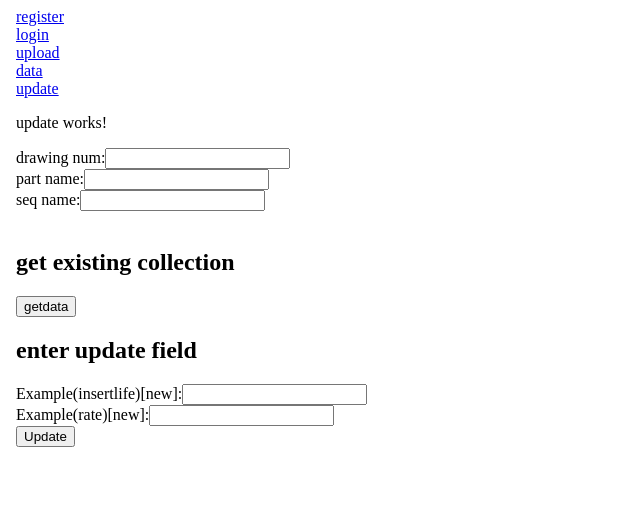
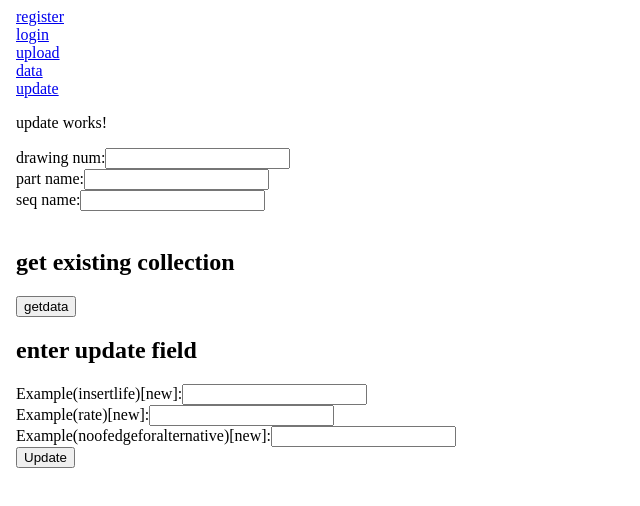
Before and after one commit to Sankamethra/project, an Angular app: page /update in a window 1280 px wide. Shown: the top 506 px of the page, without its empty margins (0-640 px from the left). Built offline with nearby package versions, Linux system fonts and the light colour scheme.

Commit message:
update component update

```diff
--- a/src/app/update/update.component.html
+++ b/src/app/update/update.component.html
@@ -8,4 +8,5 @@ seq name:<input [(ngModel)]="data.sequencename"  type="text" name="sequencename"
 <!-- dropdown wants to be placed here -->
 Example(insertlife)[new]:<input [(ngModel)]="data.insertlifenew"  type="text" name="insertlife"><br/>
 Example(rate)[new]:<input [(ngModel)]="data.ratenew"  type="text" name="ratenew"><br/>
+Example(noofedgeforalternative)[new]:<input [(ngModel)]="data.noofedgeforalternativenew"  type="number" name="noofedgeforalternativenew"><br/>
 <button (click)="update()">Update</button>
```
